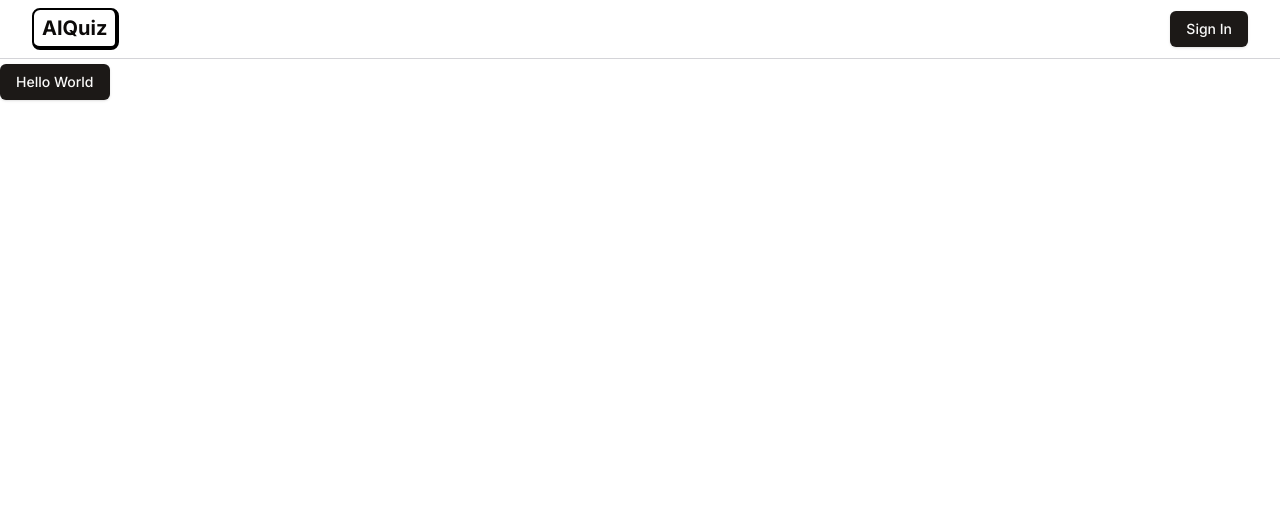
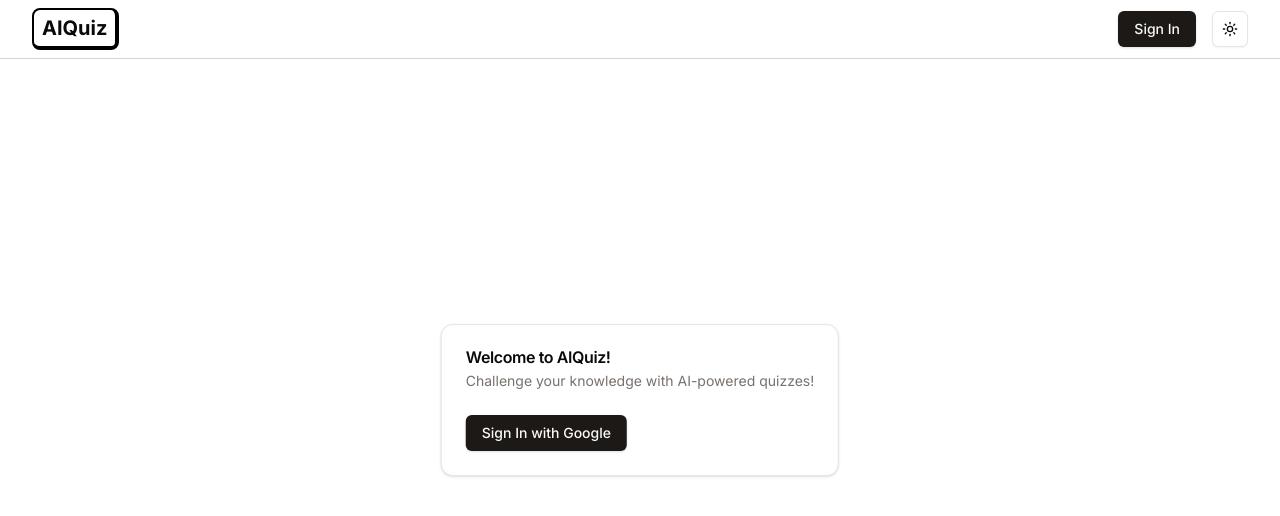
Before and after one commit to jason978273/aiquiz, a Next.js app: page / in a window 1280 px wide. Shown: the top 516 px of the page. Built offline with nearby package versions, Linux system fonts and the light colour scheme; no server answers.

Commit message:
feat: integrate theming support and enhance dashboard layout with new components

```diff
--- a/package.json
+++ b/package.json
@@ -20,6 +20,7 @@
     "lucide-react": "^0.514.0",
     "next": "15.3.3",
     "next-auth": "^4.24.11",
+    "next-themes": "^0.4.6",
     "react": "^19.0.0",
     "react-dom": "^19.0.0",
     "tailwind-merge": "^3.3.1",
--- /dev/null
+++ b/src/app/dashboard/page.tsx
@@ -0,0 +1,34 @@
+import { getAuthsession } from '@/lib/nextauth'
+import { get } from 'http'
+import { redirect } from 'next/navigation'
+import React from 'react'
+import QuizMeCard from '@/components/dashboard/QuizMeCard'
+import HistoryCard from '@/components/dashboard/HistoryCard'
+
+type Props = {}
+
+export const metadata = {
+  title: 'Dashboard | AIquiz',
+}
+const Dashboard = async (props: Props) => {
+  const session = await getAuthsession()
+  if (!session?.user) {
+    // If the user is not authenticated, redirect to the home page
+    return redirect('/')
+  }
+
+  return (
+    <main className='p-8 mx-auto max-w-7xl'>
+      <div className='flex items-center'>
+        <h2 className='mr-2 text-3xl font-bold tracking-tight'> Dashboard</h2>
+        </div>
+        <div className='grid gap-4 mt-4 md:grid-cols-2'>
+          <QuizMeCard />
+          <HistoryCard />
+        </div>
+        <div className='grid gap-4 mt-4 md:grid-cols-2 lg:grid-cols-7'></div>
+      </main>
+  )
+}
+
+export default Dashboard
--- a/src/app/layout.tsx
+++ b/src/app/layout.tsx
@@ -3,6 +3,7 @@ import './global.css'
 import { cn } from "@/lib/utils";
 import type { Metadata } from "next";
 import { Inter } from "next/font/google";
+import Providers from "@/components/Providers";
 
 const inter = Inter({
   subsets: ["latin"]});
@@ -24,8 +25,10 @@ export default function RootLayout({
             'antialiased min-h-screen pt-16'
           )}
       >
-        <Navbar />
-        {children}
+        <Providers>
+          <Navbar />
+          {children}
+        </Providers>
       </body>
     </html>
   );
--- a/src/app/page.tsx
+++ b/src/app/page.tsx
@@ -1,9 +1,27 @@
-import { Button } from "@/components/ui/button";
+import SignInButton from "@/components/SignInButton";
+import { Card, CardContent, CardDescription, CardHeader, CardTitle } from "@/components/ui/card";
+import { getAuthsession } from "@/lib/nextauth";
+import { redirect } from "next/navigation";
 
-export default function Home() {
+export default async function Home() {
+  const session = await getAuthsession()
+  if (session?.user) {
+    redirect('/dashboard');
+  }
   return (
-    <Button>
-      Hello World
-    </Button>
+    <div className="absolute -translate-x-1/2 -translate-y-1/2 top-1/2 left-1/2">
+      <Card className = "w-300px">
+        <CardHeader>
+          <CardTitle>Welcome to AIQuiz!</CardTitle>
+          <CardDescription>
+            Challenge your knowledge with AI-powered quizzes!
+          </CardDescription>
+        </CardHeader>
+        <CardContent>
+          <SignInButton text="Sign In with Google" />
+        </CardContent>
+      </Card>
+
+    </div>
   )
 }
--- a/src/components/Navbar.tsx
+++ b/src/components/Navbar.tsx
@@ -3,6 +3,7 @@ import Link from 'next/link'
 import React from 'react'
 import SignInButton from './SignInButton'
 import UserAccountNav from './UserAccountNav'
+import { ThemeToggle } from './ThemeToggle'
 
 const Navbar = async () => {
   const session = await getAuthsession()
@@ -20,6 +21,7 @@ const Navbar = async () => {
           </p>
         </Link>
         <div className="flex items-center">
+          <div className="flex items-center">
             {/* user profile */}
             {session?.user ? (
               <UserAccountNav user = {session.user} />
@@ -28,6 +30,8 @@ const Navbar = async () => {
           )
           }
         </div>
+        <ThemeToggle className='ml-4'/>
+        </div>
       </div>
     </div>
   )
--- a/src/components/Providers.tsx
+++ b/src/components/Providers.tsx
@@ -1,15 +1,16 @@
+"use client"
+
 import { SessionProvider } from 'next-auth/react'
 import React from 'react'
+import { ThemeProvider as NextThemeProvider} from 'next-themes'
 
-type Props = {
-  children: React.ReactNode
-}
-
-const Providers = ({children}: Props) => {
+const Providers = ({children}: React.ComponentProps<typeof NextThemeProvider>) => {
   return (
-    <SessionProvider>
-      {children}
-    </SessionProvider>
+    <NextThemeProvider attribute="class" defaultTheme="system" enableSystem>
+      <SessionProvider>
+        {children}
+      </SessionProvider>
+    </NextThemeProvider>
   )
 }
 
--- /dev/null
+++ b/src/components/ThemeToggle.tsx
@@ -0,0 +1,46 @@
+"use client"
+
+import * as React from "react"
+import { Moon, Sun } from "lucide-react"
+import { useTheme } from "next-themes"
+
+import { Button } from "@/components/ui/button"
+import {
+  DropdownMenu,
+  DropdownMenuContent,
+  DropdownMenuItem,
+  DropdownMenuTrigger,
+} from "@/components/ui/dropdown-menu"
+
+export function ThemeToggle({
+  className, ...props
+}: React.HTMLAttributes<HTMLDivElement>) {
+  // Using the useTheme hook from next-themes to manage theme state
+  const { setTheme } = useTheme()
+
+  return (
+    <div className = {className} {...props}>
+      <DropdownMenu>
+        <DropdownMenuTrigger asChild>
+          <Button variant="outline" size="icon">
+            <Sun className="h-[1.2rem] w-[1.2rem] scale-100 rotate-0 transition-all dark:scale-0 dark:-rotate-90" />
+            <Moon className="absolute h-[1.2rem] w-[1.2rem] scale-0 rotate-90 transition-all dark:scale-100 dark:rotate-0" />
+            <span className="sr-only">Toggle theme</span>
+          </Button>
+        </DropdownMenuTrigger>
+        <DropdownMenuContent align="end">
+          <DropdownMenuItem onClick={() => setTheme("light")}>
+            Light
+          </DropdownMenuItem>
+          <DropdownMenuItem onClick={() => setTheme("dark")}>
+            Dark
+          </DropdownMenuItem>
+          <DropdownMenuItem onClick={() => setTheme("system")}>
+            System
+          </DropdownMenuItem>
+        </DropdownMenuContent>
+      </DropdownMenu>
+    </div>
+  )
+}
+export default ThemeToggle
--- a/src/components/UserAccountNav.tsx
+++ b/src/components/UserAccountNav.tsx
@@ -16,7 +16,10 @@ const UserAccountNav = ({user}: Props) => {
     <DropdownMenu>
       <DropdownMenuTrigger>
         {/* {user avatar} */}
-        <UserAvatar user={user}></UserAvatar>
+        <UserAvatar user={{
+          name:user.name || null,
+          image:user.image || null,
+        }}></UserAvatar>
       </DropdownMenuTrigger>
       <DropdownMenuContent className = "bg-white" align="end">
         <div className = "flex items-center justify-apart gap-2 p-2">
--- /dev/null
+++ b/src/components/dashboard/HistoryCard.tsx
@@ -0,0 +1,14 @@
+import React from 'react'
+import { Card } from '../ui/card'
+
+type Props = {}
+
+const HistoryCard = (props: Props) => {
+  return (
+    <Card>
+
+    </Card>
+  )
+}
+
+export default HistoryCard
--- /dev/null
+++ b/src/components/dashboard/QuizMeCard.tsx
@@ -0,0 +1,14 @@
+import React from 'react'
+import { Card } from '../ui/card'
+
+type Props = {}
+
+const QuizMeCard = (props: Props) => {
+  return (
+    <Card>
+
+    </Card>
+  )
+}
+
+export default QuizMeCard
--- /dev/null
+++ b/src/components/ui/card.tsx
@@ -0,0 +1,76 @@
+import * as React from "react"
+
+import { cn } from "@/lib/utils"
+
+const Card = React.forwardRef<
+  HTMLDivElement,
+  React.HTMLAttributes<HTMLDivElement>
+>(({ className, ...props }, ref) => (
+  <div
+    ref={ref}
+    className={cn(
+      "rounded-xl border bg-card text-card-foreground shadow",
+      className
+    )}
+    {...props}
+  />
+))
+Card.displayName = "Card"
+
+const CardHeader = React.forwardRef<
+  HTMLDivElement,
+  React.HTMLAttributes<HTMLDivElement>
+>(({ className, ...props }, ref) => (
+  <div
+    ref={ref}
+    className={cn("flex flex-col space-y-1.5 p-6", className)}
+    {...props}
+  />
+))
+CardHeader.displayName = "CardHeader"
+
+const CardTitle = React.forwardRef<
+  HTMLDivElement,
+  React.HTMLAttributes<HTMLDivElement>
+>(({ className, ...props }, ref) => (
+  <div
+    ref={ref}
+    className={cn("font-semibold leading-none tracking-tight", className)}
+    {...props}
+  />
+))
+CardTitle.displayName = "CardTitle"
+
+const CardDescription = React.forwardRef<
+  HTMLDivElement,
+  React.HTMLAttributes<HTMLDivElement>
+>(({ className, ...props }, ref) => (
+  <div
+    ref={ref}
+    className={cn("text-sm text-muted-foreground", className)}
+    {...props}
+  />
+))
+CardDescription.displayName = "CardDescription"
+
+const CardContent = React.forwardRef<
+  HTMLDivElement,
+  React.HTMLAttributes<HTMLDivElement>
+>(({ className, ...props }, ref) => (
+  <div ref={ref} className={cn("p-6 pt-0", className)} {...props} />
+))
+CardContent.displayName = "CardContent"
+
+const CardFooter = React.forwardRef<
+  HTMLDivElement,
+  React.HTMLAttributes<HTMLDivElement>
+>(({ className, ...props }, ref) => (
+  <div
+    ref={ref}
+    className={cn("flex items-center p-6 pt-0", className)}
+    {...props}
+  />
+))
+CardFooter.displayName = "CardFooter"
+
+export { Card, CardHeader, CardFooter, CardTitle, CardDescription, CardContent }
```
Also changed, not shown: 1 other file (tests, documents, lock files or other folders). Lines whose indentation alone changed are shown as unchanged.
